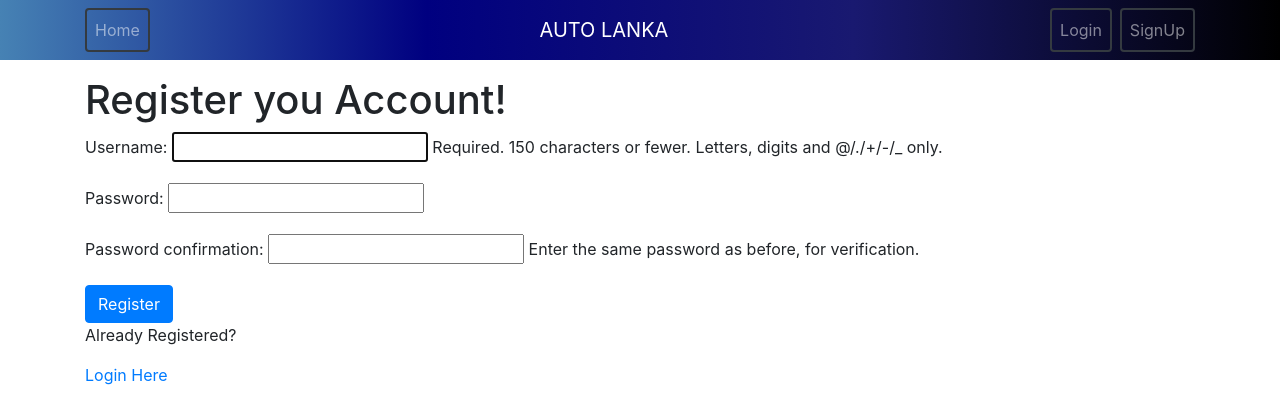
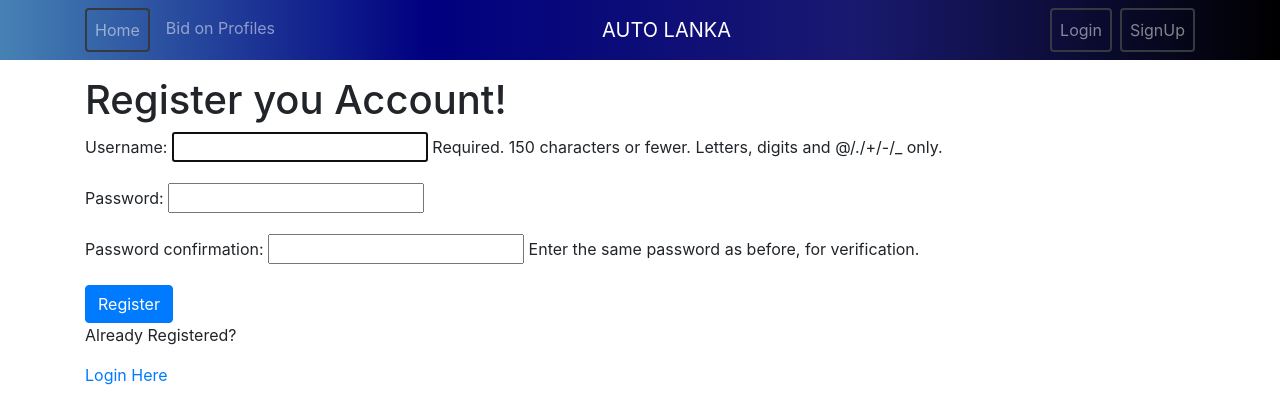
Before and after one commit to SanidiUthsari/BAD--DJANGO-PROJECT-, a Django app: a page that uses account/templates/account/header.html in a window 1280 px wide. Shown: the top 420 px of the page. Run offline with Django 4.2, Linux system fonts and the light colour scheme; parts of the project's set-up code (start-up, migrations or seed data) failed here and were passed over; some libraries are stand-ins or nearby versions.

Commit message:
Update header.html

```diff
--- a/account/templates/account/header.html
+++ b/account/templates/account/header.html
@@ -4,6 +4,9 @@
         <ul class="navbar-nav mr-auto">
             <li class="nav-item">
                 <a class="nav-link btn btn-outline-dark mr-2" href="{% url 'showroom:home_list' %}" style="border-width: 2px;">Home</a>
+            </li>
+             <li class="nav-item">
+                <a class="nav-link" href="{% url 'auction:profile_list' %}">Bid on Profiles</a>
             </li>
         </ul>
 
```
